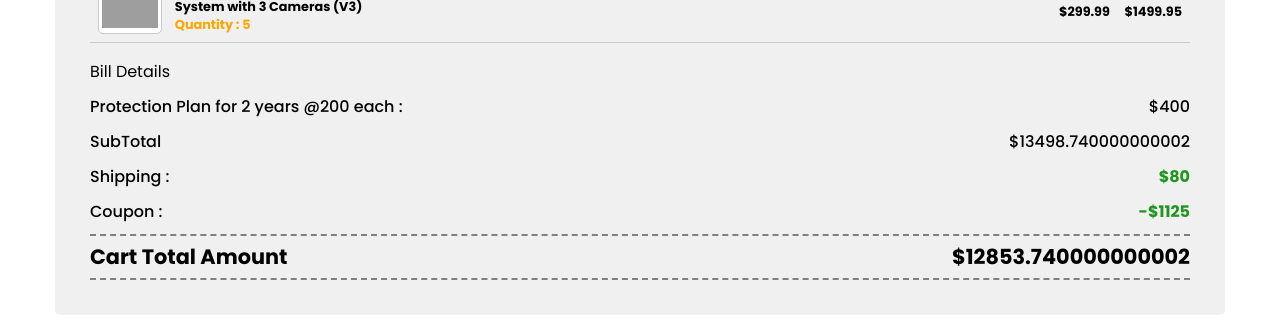
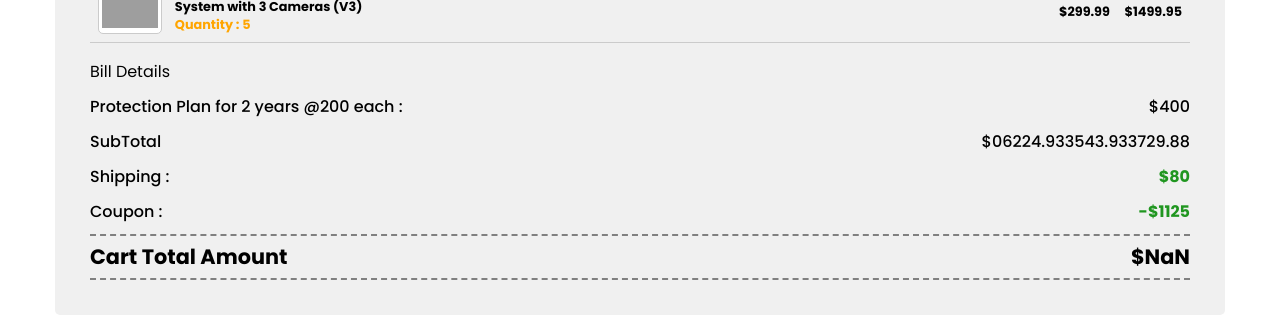
Before and after one commit to mohdanas-git/invoice-tadibrothers, a React (Vite) app: page / in a window 1280 px wide. Shown: the part 1360-1678 px from the top of the page. Built offline with nearby package versions, Linux system fonts and the light colour scheme; grey boxes are pictures that could not be loaded.

Commit message:
Fix subtotal calculation to include two decimal places

```diff
--- a/components/Invoice.jsx
+++ b/components/Invoice.jsx
@@ -52,7 +52,7 @@ function Invoice() {
       (item.productPrice * item.quantity)*2 +
       item.protectionPlanProductPrice * item.protectionPlanProduct +
       optionTotal;
-    return total + itemSubtotal;
+    return total + itemSubtotal.toFixed(2);
   }, 0);
 
   return (
```
